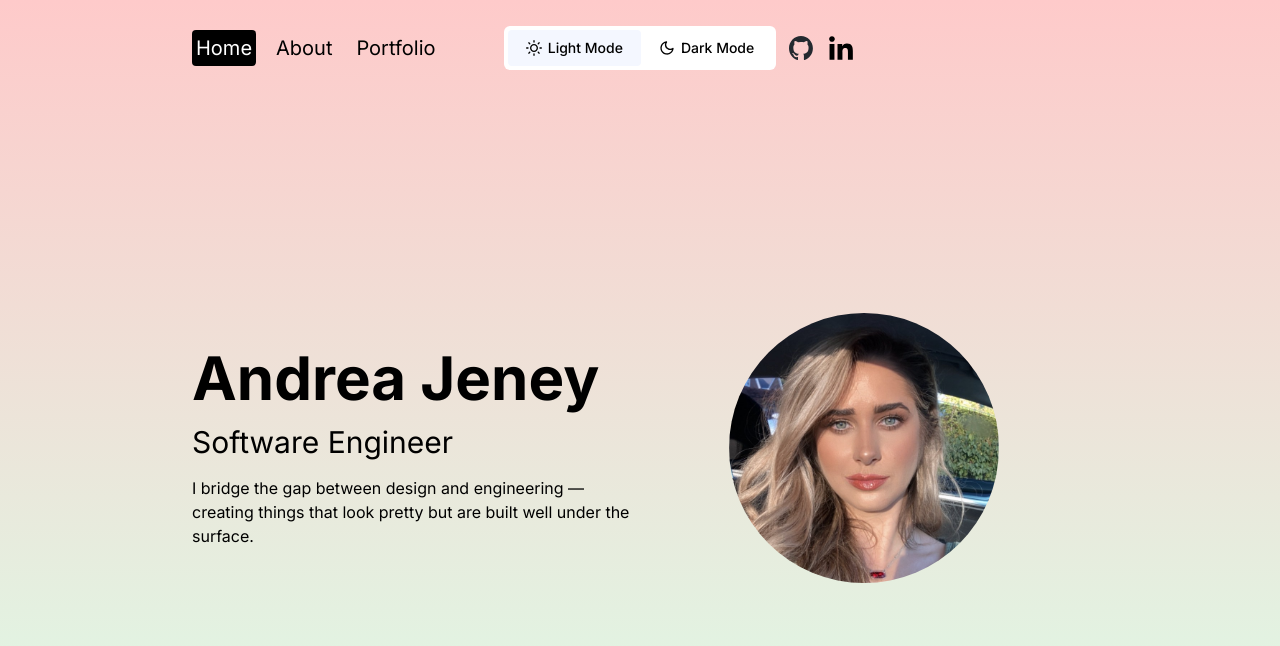
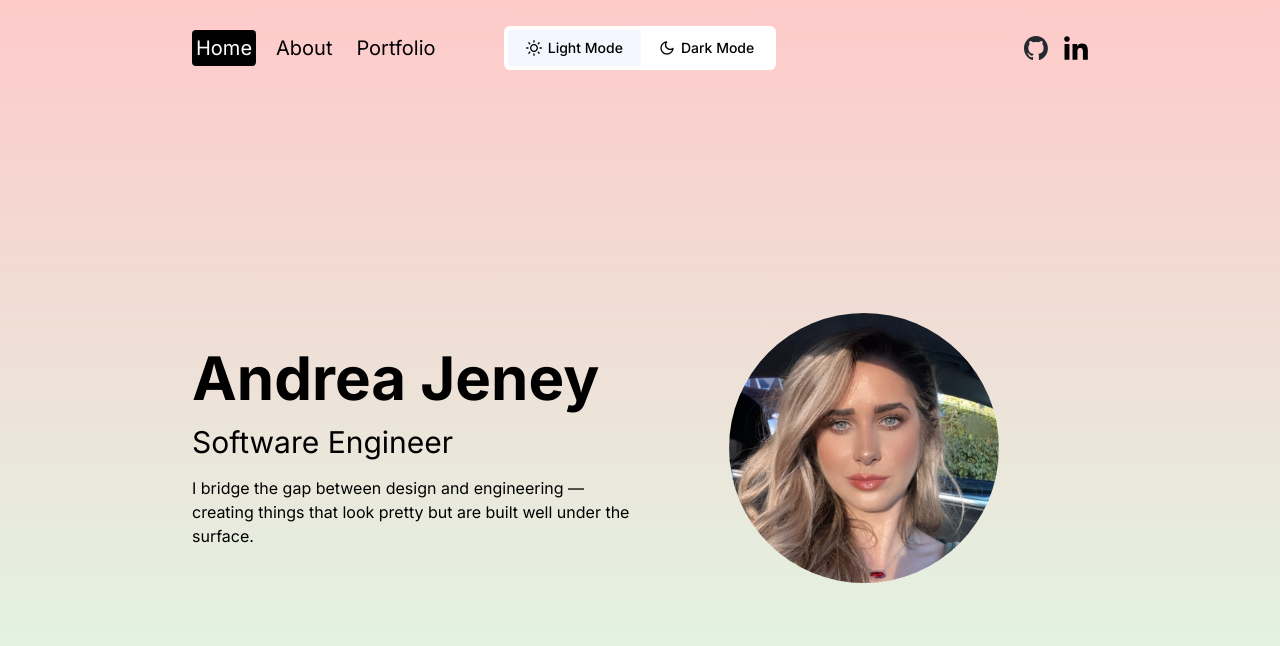
Before and after one commit to andrealswa/andrea-jeney, a Next.js app: page / in a window 1280 px wide. Shown: the top 646 px of the page. Built offline with nearby package versions, Linux system fonts and the light colour scheme.

Commit message:
justify social link icons to end

```diff
--- a/src/components/navigation/Navbar.tsx
+++ b/src/components/navigation/Navbar.tsx
@@ -86,7 +86,7 @@
 				/>
 			</div>
 			{/* SOCIAL */}
-			<div className="hidden md:flex gap-4 w-1/3">
+			<div className="hidden md:flex md:justify-end gap-4 w-1/3">
 				<Link href="https://github.com/andrealswa" target="_blank">
 					<Image
 						src="/github-mark.svg"
```
